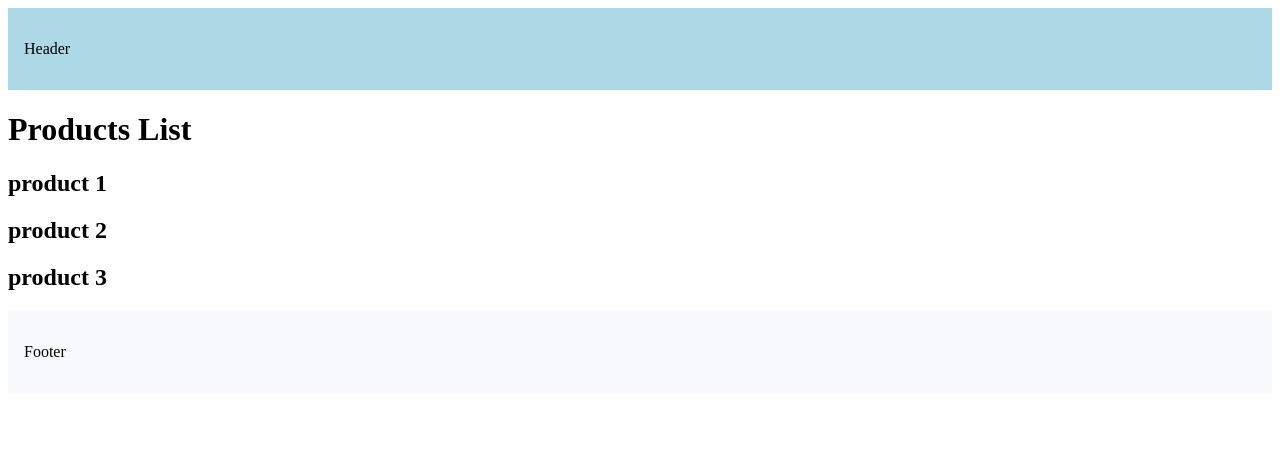
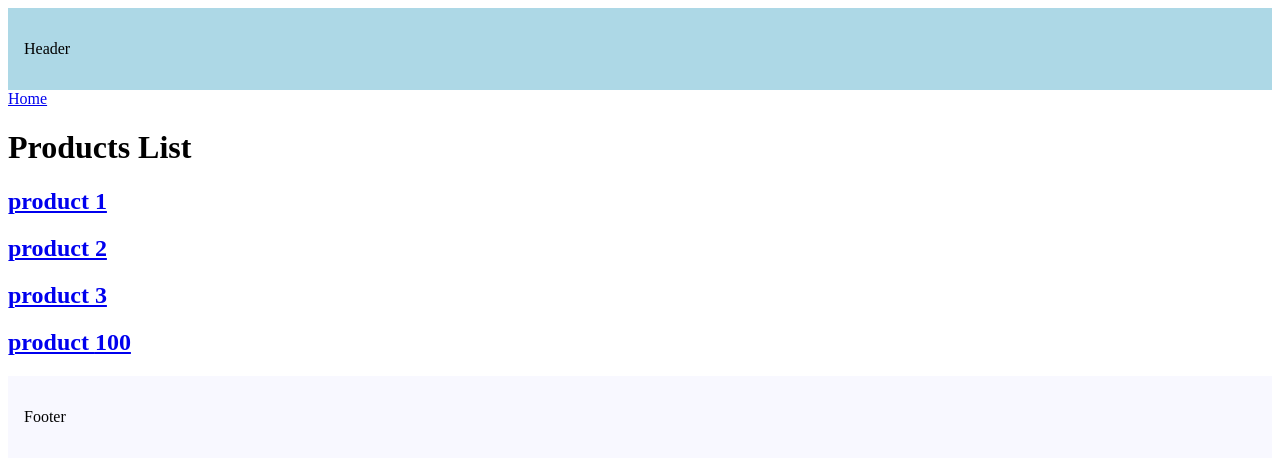
Before and after one commit to omarelnahs/Leaning-Nextjs, a Next.js app: page /products in a window 1280 px wide. Shown: the top 460 px of the page. Built offline with nearby package versions, Linux system fonts and the light colour scheme.

Commit message:
Navigate component

```diff
--- a/src/app/about/page.tsx
+++ b/src/app/about/page.tsx
@@ -1,3 +1,7 @@
+export const metadata = {
+  title:"About Omar"
+}
+
 export default function About() {
   return <h1>About</h1>;
 }
--- a/src/app/layout.tsx
+++ b/src/app/layout.tsx
@@ -1,5 +1,9 @@
-export const metadata = {
-  title: 'Next.js',
+import { Metadata } from 'next';
+export const metadata : Metadata  = {
+  title: {
+    default: "Learn Next js - Omar",
+    template:"%s | Omar ",
+  },
   description: 'Generated by Next.js',
 }
 
--- a/src/app/products/page.tsx
+++ b/src/app/products/page.tsx
@@ -1,12 +1,23 @@
-import React from "react";
+import Link from "next/link";
 
 export default function ProductList() {
+  const prodcutId = 100;
   return (
     <>
+      <Link href="/">Home</Link>
       <h1>Products List</h1>
-      <h2>product 1</h2>
-      <h2>product 2</h2>
-      <h2>product 3</h2>
+      <h2>
+        <Link href="/products/1">product 1</Link>
+      </h2>
+      <h2>
+        <Link href="/products/2">product 2</Link>
+      </h2>
+      <h2>
+        <Link href="/products/3" replace>product 3</Link>
+      </h2>
+      <h2>
+        <Link href={`/products/${prodcutId}`}>product {prodcutId}</Link>
+      </h2>
     </>
   );
 }
```
Also changed, not shown: src/app/blog/page.tsx (+8 -0 lines), src/app/page.tsx (+8 -1 lines), src/app/products/[productId]/page.tsx (+21 -4 lines).
